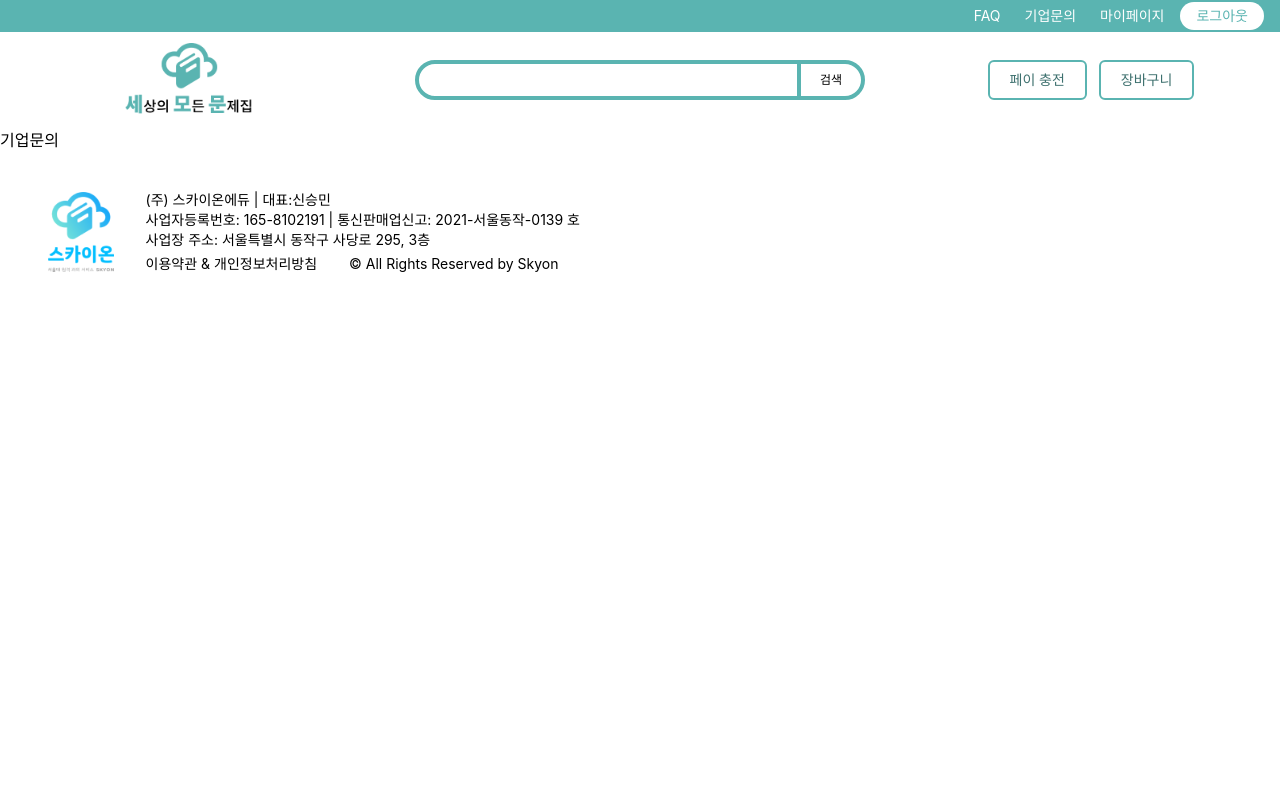
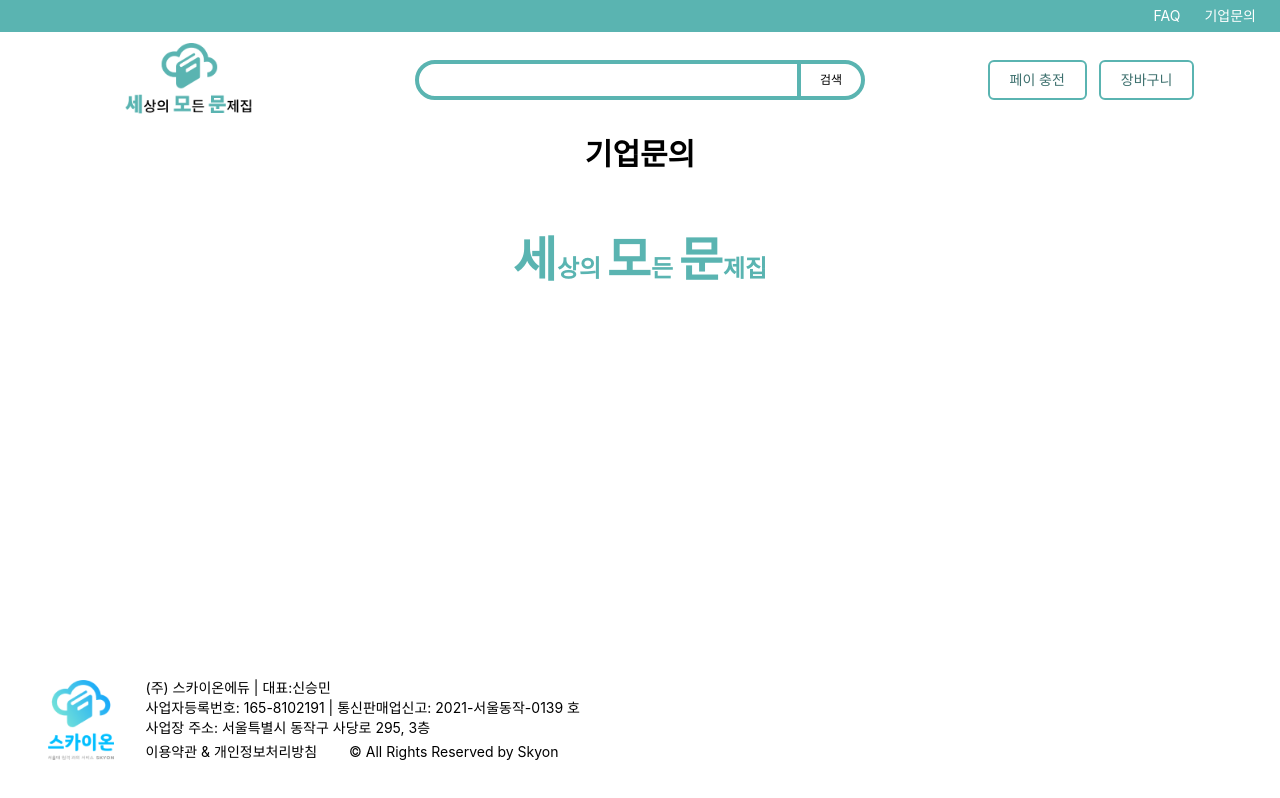
Before and after one commit to skyon-archive/semomun_web, a React (Create React App) app: page /contact in a window 1280 px wide. Built offline with nearby package versions, Linux system fonts and the light colour scheme; no server answers; what react-ridge-state would draw is missing.

Commit message:
Make ContactPage, FAQPage, SearchPage for 1.0

```diff
--- a/src/components/Header.tsx
+++ b/src/components/Header.tsx
@@ -15,12 +15,12 @@ export const Header = () => {
         <Link to="/contact" className="text-white text-sm text-medium px-2">
           기업문의
         </Link>
-        <Link to="mypage" className="text-white text-sm text-medium px-2">
+        {/*<Link to="mypage" className="text-white text-sm text-medium px-2">
           마이페이지
         </Link>
         <button className="text-brand-1 text-sm text-medium rounded-full bg-white px-4 py-1">
           로그아웃
-        </button>
+  </button>*/}
       </div>
 
       <div className="max-w-6xl w-full h-24 grid grid-cols-[250px_1fr_250px] justify-items-center items-center">
@@ -45,10 +45,16 @@ export const Header = () => {
           </form>
         </div>
         <div className="flex h-full w-full space-x-3 justify-center items-center">
-          <button className="text-brand-2 border-brand-1 border-2 rounded-md px-5 py-2 text-sm font-medium">
+          <button
+            className="text-brand-2 border-brand-1 border-2 rounded-md px-5 py-2 text-sm font-medium"
+            onClick={() => alert("결제 기능은 준비 중입니다 :)")}
+          >
             페이 충전
           </button>
-          <button className="text-brand-2 border-brand-1 border-2 rounded-md px-5 py-2 text-sm font-medium">
+          <button
+            className="text-brand-2 border-brand-1 border-2 rounded-md px-5 py-2 text-sm font-medium"
+            onClick={() => alert("결제 기능은 준비 중입니다 :)")}
+          >
             장바구니
           </button>
         </div>
--- a/src/pages/ContactPage.tsx
+++ b/src/pages/ContactPage.tsx
@@ -1,5 +1,14 @@
 import React from "react";
 
 export const ContactPage = () => {
-  return <div>기업문의</div>;
+  return (
+    <div className="w-full flex flex-col items-center mt-2 space-y-16">
+      <h2 className="font-bold text-3xl">기업문의</h2>
+      <p className="text-2xl font-bold text-brand-1">
+        <span className="text-5xl">세</span>상의{" "}
+        <span className="text-5xl">모</span>든{" "}
+        <span className="text-5xl">문</span>제집
+      </p>
+    </div>
+  );
 };
--- a/src/pages/FAQPage.tsx
+++ b/src/pages/FAQPage.tsx
@@ -1,5 +1,12 @@
 import React from "react";
 
 export const FAQPage = () => {
-  return <div>FAQ</div>;
+  return (
+    <div className="w-full flex flex-col items-center space-y-4">
+      <h2 className="font-bold text-3xl">FAQ</h2>
+      <div>
+        <p>준비중입니다 :)</p>
+      </div>
+    </div>
+  );
 };
--- a/src/pages/MainPage.tsx
+++ b/src/pages/MainPage.tsx
@@ -32,7 +32,7 @@ export const MainPage = () => {
         {categories.map((category, idx) => (
           <div key={category}>
             <p className="font-bold">{category}</p>
-            <div className="flex mt-2 space-x-2">
+            <div className="flex mt-2 space-x-2 h-32">
               {(images[idx] ?? []).map((img) => (
                 <img
                   key={img}
--- a/src/pages/Router.tsx
+++ b/src/pages/Router.tsx
@@ -13,7 +13,7 @@ export const Router = () => {
   return (
     <div className="min-h-screen flex flex-col">
       <Header />
-      <main>
+      <main className="min-h-screen-18">
         <Routes>
           <Route path="/" element={<MainPage />} />
           <Route path="/contact" element={<ContactPage />} />
--- a/src/pages/SearchPage.tsx
+++ b/src/pages/SearchPage.tsx
@@ -1,5 +1,11 @@
 import React from "react";
 
 export const SearchPage = () => {
-  return <div>검색결과</div>;
+  return (
+    <div className="w-full flex flex-col items-center">
+      <div className="mt-4">
+        <p className="font-bold text-lg">검색 기능은 준비 중입니다 :)</p>
+      </div>
+    </div>
+  );
 };
--- a/tailwind.config.js
+++ b/tailwind.config.js
@@ -6,6 +6,9 @@ module.exports = {
         "brand-1": "#5AB4B1",
         "brand-2": "#3D706E",
       },
+      minHeight: {
+        "screen-18": "calc( 100vh - 18rem )",
+      },
     },
   },
   plugins: [],
```
